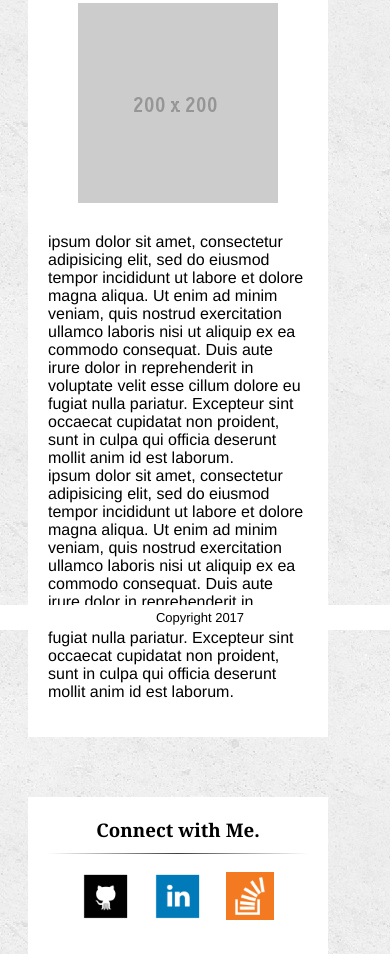
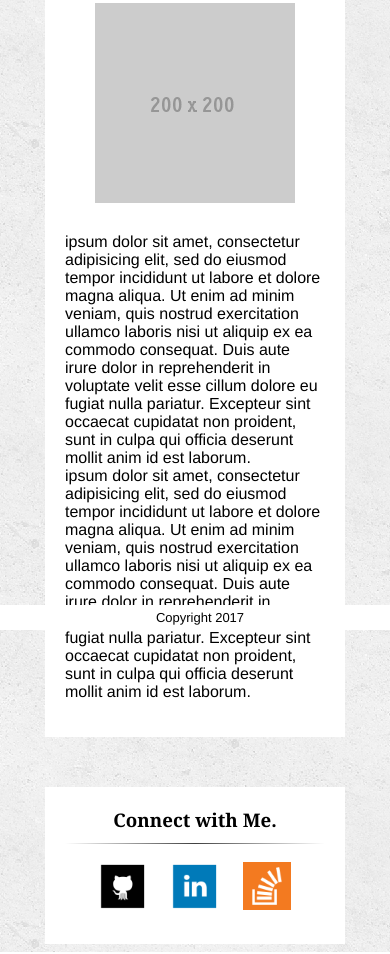
Before and after one commit to zoosissoos/Responsive-Portfolio, a plain HTML site: page index.html in a window 390 px wide. Shown: the part 214-1168 px from the top of the page. Drawn offline with Linux system fonts and the light colour scheme; a web font is replaced by a local one.

Commit message:
centered mobile layout

```diff
--- a/assets/css/style.css
+++ b/assets/css/style.css
@@ -226,6 +226,8 @@ header{
 #aboutme,#portfolio,#contactme{
 	width: 260px;
 	position: static;
+	margin-bottom:50px;
+	margin:auto;
 }
 
 
@@ -234,10 +236,10 @@ header{
 }
 
 #externallinks{
-	margin-left:20px;
-	margin-top: 10px;
-	margin-bottom:50px;
+	margin:auto;
+	margin-top:50px;
 	width:260px;
+	position: static;
 }
 
 #messagefield {
```
